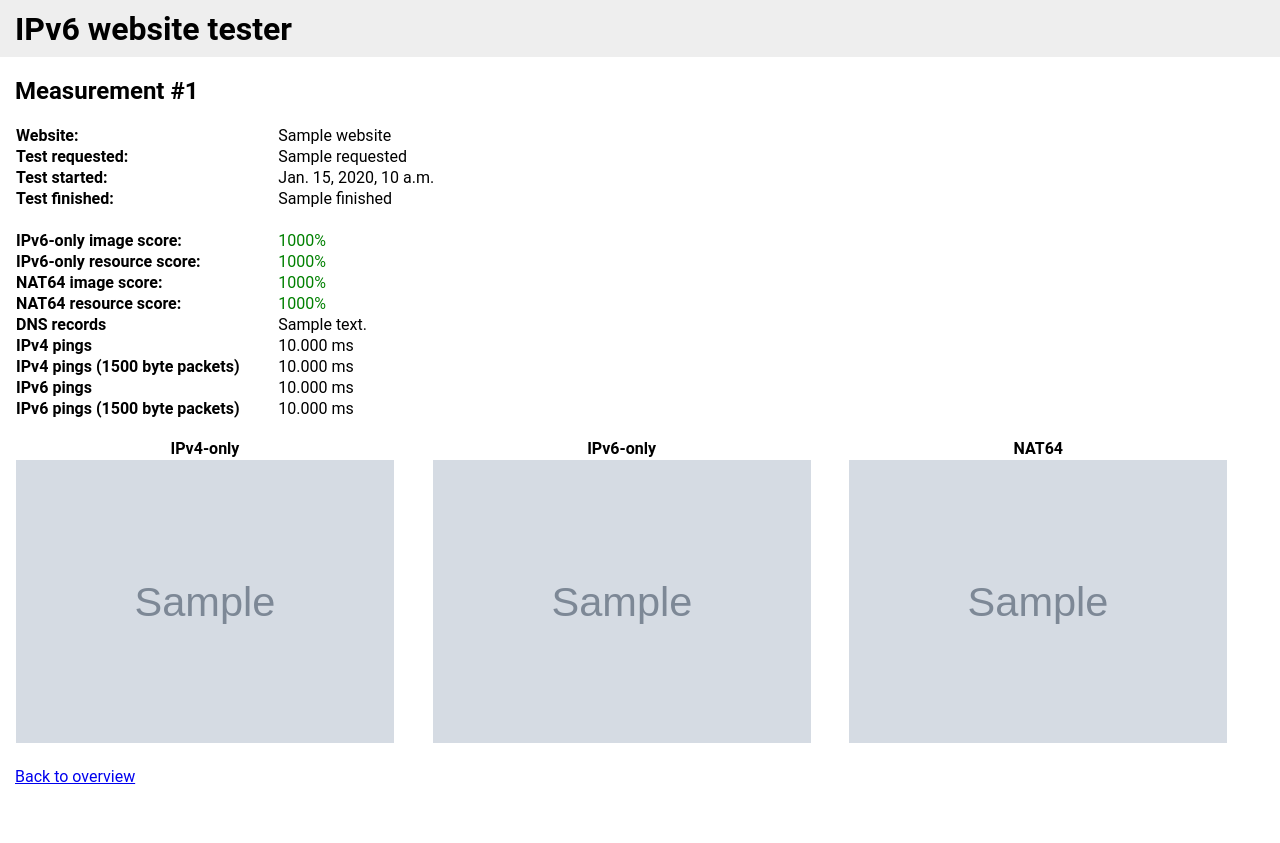
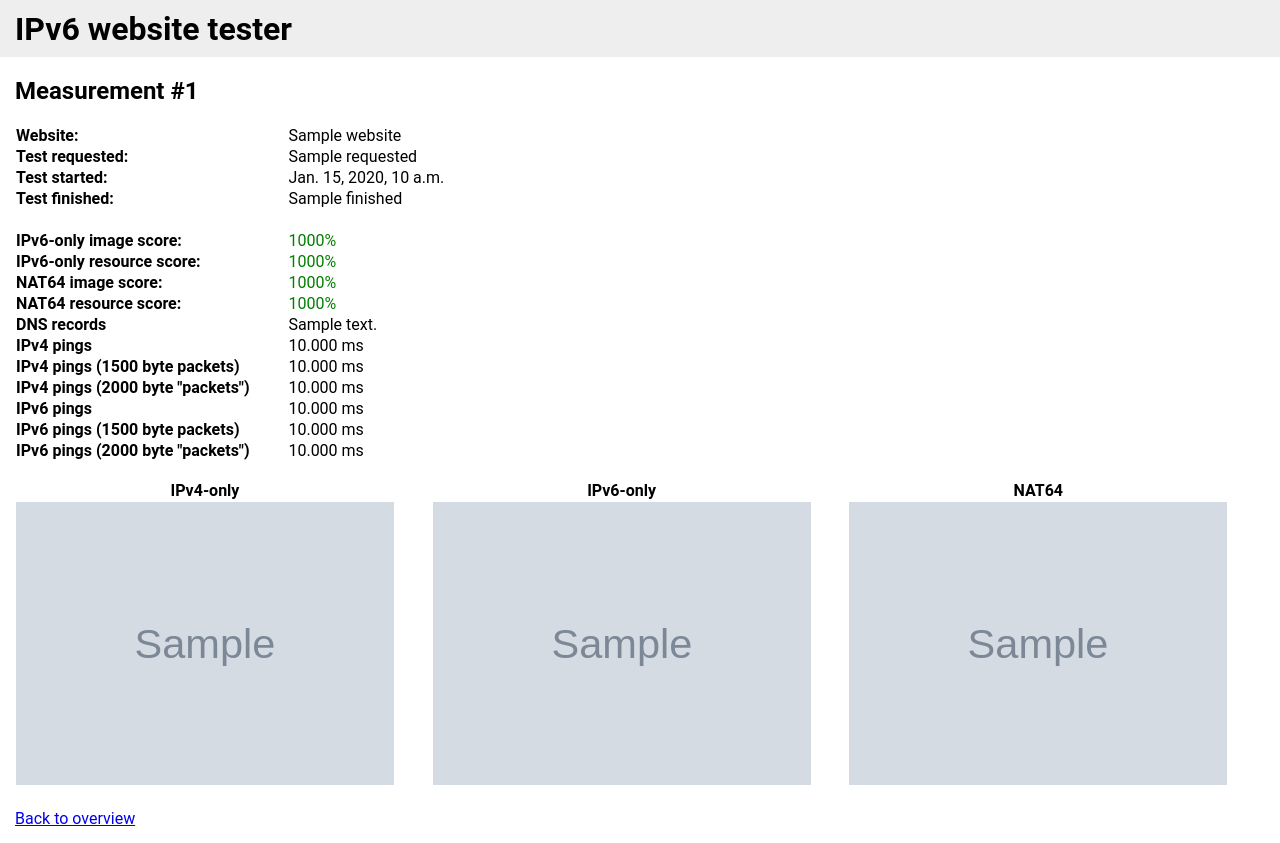
Before and after one commit to sjm-steffann/nat64check, a Django app: template v6score/templates/v6score/measurement.html in a window 1280 px wide. Before the commit the page ends 784 px from the top, so only its background shows below. Run offline with Django 3.2, Linux system fonts and the light colour scheme; the template is opened without the code that fills it: most values are stand-ins (such as "Sample title", 1, 10 or a date in 2020); grey boxes marked "Sample" are stand-in pictures; data that the repository does not hold is empty.

Commit message:
Add 2000 ping output

```diff
--- /dev/null
+++ b/v6score/templates/v6score/latency_data.html
@@ -0,0 +1,13 @@
+{% for latency in latencies %}
+    <span style="display: inline-block; width: 10vw">
+        {% if latency == -1 %}
+            <span style="color: red">lost</span><br>
+        {% elif latency == -2 %}
+            <span style="color: orange">filtered</span><br>
+        {% else %}
+            {{ latency|floatformat:3 }} ms
+        {% endif %}
+    </span>
+{% empty %}
+    No measurement
+{% endfor %}
--- a/v6score/templates/v6score/measurement_data.html
+++ b/v6score/templates/v6score/measurement_data.html
@@ -85,73 +85,37 @@
             <tr>
                 <th>IPv4 pings</th>
                 <td>
-                    {% for latency in measurement.ping4_latencies %}
-                        <span style="display: inline-block; width: 10vw">
-                            {% if latency == -1 %}
-                                <span style="color: red">lost</span><br>
-                            {% elif latency == -2 %}
-                                <span style="color: orange">filtered</span><br>
-                            {% else %}
-                                {{ latency|floatformat:3 }} ms
-                            {% endif %}
-                        </span>
-                    {% empty %}
-                        No measurement
-                    {% endfor %}
+                    {% include 'v6score/latency_data.html' with latencies=measurement.ping4_latencies %}
                 </td>
             </tr>
             <tr>
                 <th>IPv4 pings (1500 byte packets)</th>
                 <td>
-                    {% for latency in measurement.ping4_1500_latencies %}
-                        <span style="display: inline-block; width: 10vw">
-                            {% if latency == -1 %}
-                                <span style="color: red">lost</span><br>
-                            {% elif latency == -2 %}
-                                <span style="color: orange">filtered</span><br>
-                            {% else %}
-                                {{ latency|floatformat:3 }} ms
-                            {% endif %}
-                        </span>
-                    {% empty %}
-                        No measurement
-                    {% endfor %}
+                    {% include 'v6score/latency_data.html' with latencies=measurement.ping4_1500_latencies %}
+                </td>
+            </tr>
+            <tr>
+                <th>IPv4 pings (2000 byte "packets")</th>
+                <td>
+                    {% include 'v6score/latency_data.html' with latencies=measurement.ping4_2000_latencies %}
                 </td>
             </tr>
             <tr>
                 <th>IPv6 pings</th>
                 <td>
-                    {% for latency in measurement.ping6_latencies %}
-                        <span style="display: inline-block; width: 10vw">
-                            {% if latency == -1 %}
-                                <span style="color: red">lost</span><br>
-                            {% elif latency == -2 %}
-                                <span style="color: orange">filtered</span><br>
-                            {% else %}
-                                {{ latency|floatformat:3 }} ms
-                            {% endif %}
-                        </span>
-                    {% empty %}
-                        No measurement
-                    {% endfor %}
+                    {% include 'v6score/latency_data.html' with latencies=measurement.ping6_latencies %}
                 </td>
             </tr>
             <tr>
                 <th>IPv6 pings (1500 byte packets)</th>
                 <td>
-                    {% for latency in measurement.ping6_1500_latencies %}
-                        <span style="display: inline-block; width: 10vw">
-                            {% if latency == -1 %}
-                                <span style="color: red">lost</span><br>
-                            {% elif latency == -2 %}
-                                <span style="color: orange">filtered</span><br>
-                            {% else %}
-                                {{ latency|floatformat:3 }} ms
-                            {% endif %}
-                        </span>
-                    {% empty %}
-                        No measurement
-                    {% endfor %}
+                    {% include 'v6score/latency_data.html' with latencies=measurement.ping6_1500_latencies %}
+                </td>
+            </tr>
+            <tr>
+                <th>IPv6 pings (2000 byte "packets")</th>
+                <td>
+                    {% include 'v6score/latency_data.html' with latencies=measurement.ping6_2000_latencies %}
                 </td>
             </tr>
         {% else %}
```
